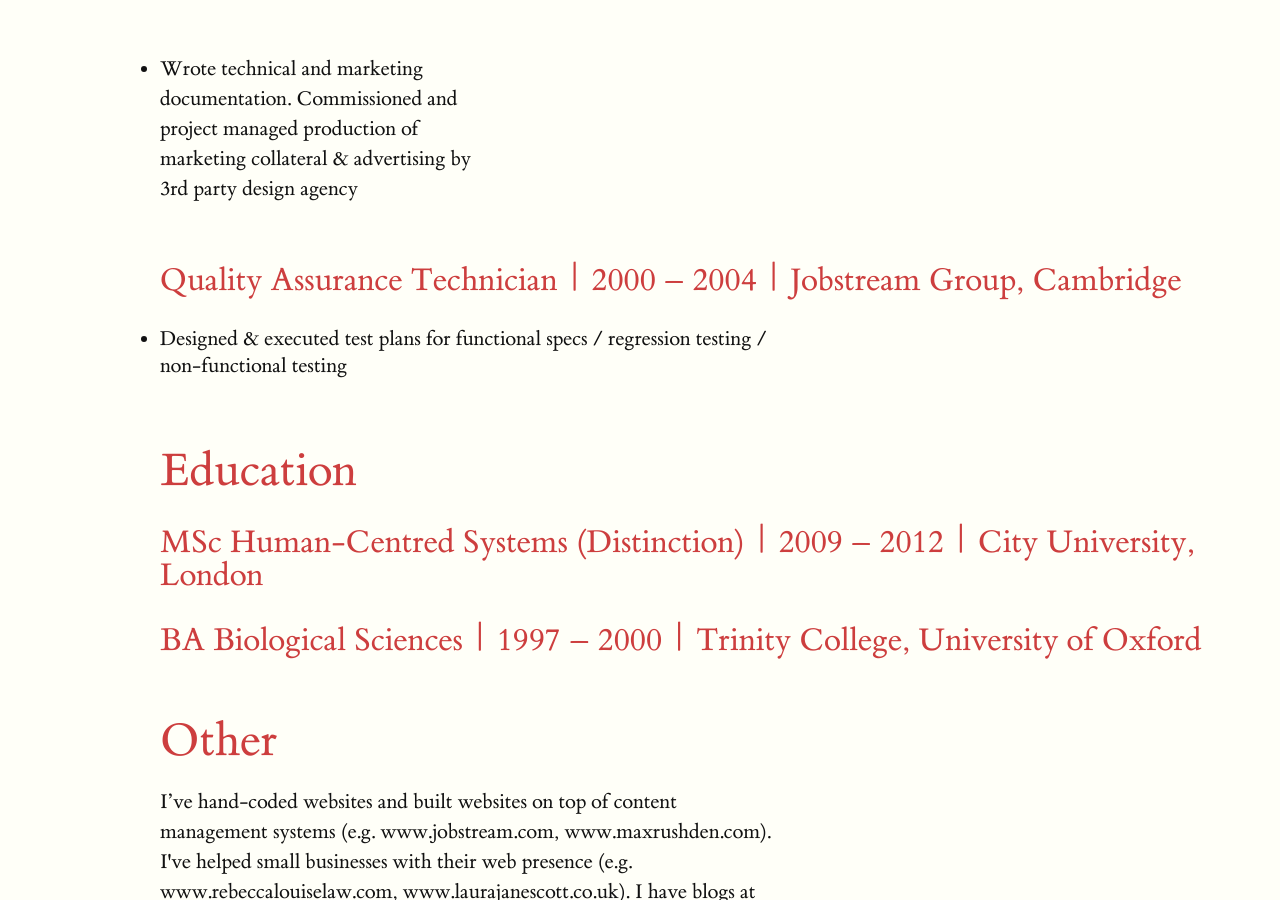
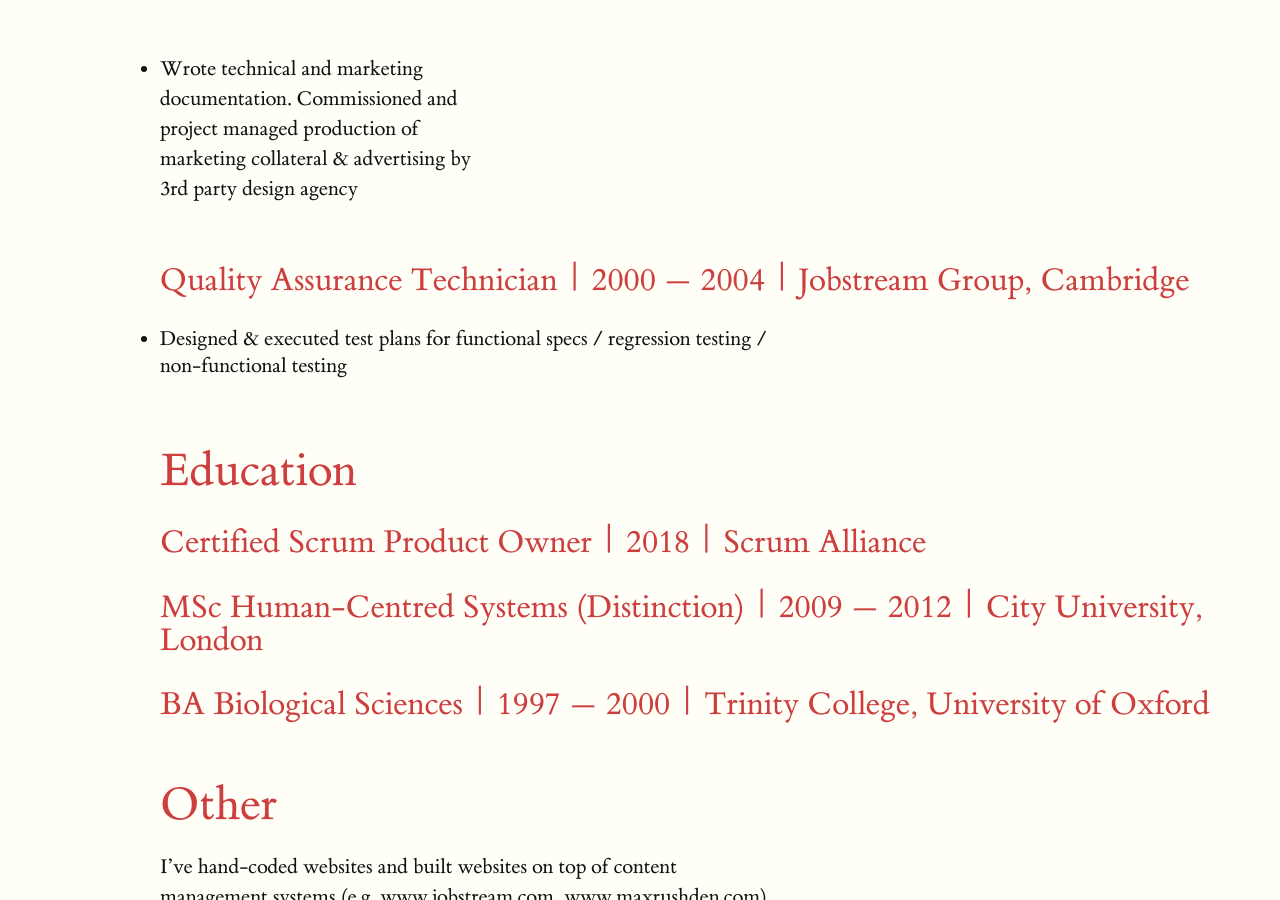
Before and after one commit to pjohnkeane/pjohnkeane.github.io, a Jekyll site: the page built from john_keane_cv.md, in a window 1280 px wide and 900 px high, scrolled down 6686 px. Built offline with Jekyll 4.4.1, drawn with Linux system fonts in a browser that asks for light colours; nearby versions of some CDN libraries; some of the changed text lies outside the part shown.

Commit message:
Added CSPO qualification

```diff
--- a/john_keane_cv.md
+++ b/john_keane_cv.md
@@ -16,7 +16,7 @@ Product owner/manager with 15+ years of enterprise software experience. Looking
 
 # Experience
 
-## Product Owner \| 2016 -- \| Equiniti Credit Services, Harrogate
+## Product Owner \| 2016 &mdash; \| Equiniti Credit Services, Harrogate
 
 -   Leader of a cross-functional, distributed scrum team (typically 8 developers / designers / QA)
 
@@ -36,7 +36,7 @@ Product owner/manager with 15+ years of enterprise software experience. Looking
 
 -   Directly involved in recruitment of new POs -- screening, telephone / in-person interviews & final selections
 
-## Business Analyst (Consultant) \| 2015 -- 2016 \| Equiniti Credit Services, Harrogate
+## Business Analyst (Consultant) \| 2015 &mdash; 2016 \| Equiniti Credit Services, Harrogate
 
 -   Led gap analysis & requirements definition workshops with client business analysts
 
@@ -44,7 +44,7 @@ Product owner/manager with 15+ years of enterprise software experience. Looking
 
 -   Delivered on-site training to groups of 10+ staff, from call centre workers to managers, internal and external. Converted complex business process requirements into simple user guides & work instructions
 
-## Product Manager & Lead Consultant \| 2010 -- 2015 \| Jobstream Group, London
+## Product Manager & Lead Consultant \| 2010 &mdash; 2015 \| Jobstream Group, London
 
 -   Senior management team member responsible for product strategy
 
@@ -72,7 +72,7 @@ Product owner/manager with 15+ years of enterprise software experience. Looking
 
 -   Accomplished public speaker, regularly delivering presentations & workshops to prospects & customers at seminars & conferences
 
-## Consultant \| 2004 -- 2010 \| Jobstream Group, London & Cambridge
+## Consultant \| 2004 &mdash; 2010 \| Jobstream Group, London & Cambridge
 
 -   Delivered multiple international enterprise system implementations, including project management / data migration scoping / requirements capture / supervision of user acceptance testing / design and delivery of user training (on-site and remote) / on-site support to ensure successful project initiation
 
@@ -80,15 +80,17 @@ Product owner/manager with 15+ years of enterprise software experience. Looking
 
 -   Wrote technical and marketing documentation. Commissioned and project managed production of marketing collateral & advertising by 3rd party design agency
 
-## Quality Assurance Technician \| 2000 -- 2004 \| Jobstream Group, Cambridge
+## Quality Assurance Technician \| 2000 &mdash; 2004 \| Jobstream Group, Cambridge
 
 -   Designed & executed test plans for functional specs / regression testing / non-functional testing
 
 # Education
 
-## MSc Human-Centred Systems (Distinction) \| 2009 -- 2012 \| City University, London
+## Certified Scrum Product Owner \| 2018 \| Scrum Alliance
 
-## BA Biological Sciences \| 1997 -- 2000 \| Trinity College, University of Oxford
+## MSc Human-Centred Systems (Distinction) \| 2009 &mdash; 2012 \| City University, London
+
+## BA Biological Sciences \| 1997 &mdash; 2000 \| Trinity College, University of Oxford
 
 # Other
 
```
